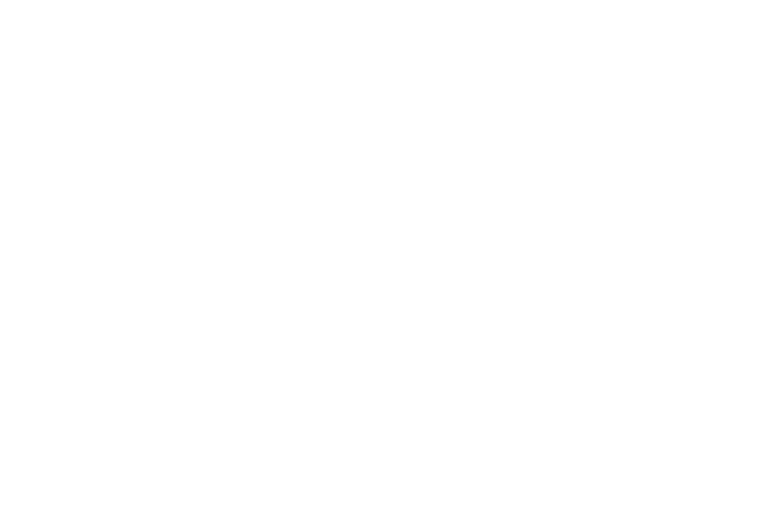
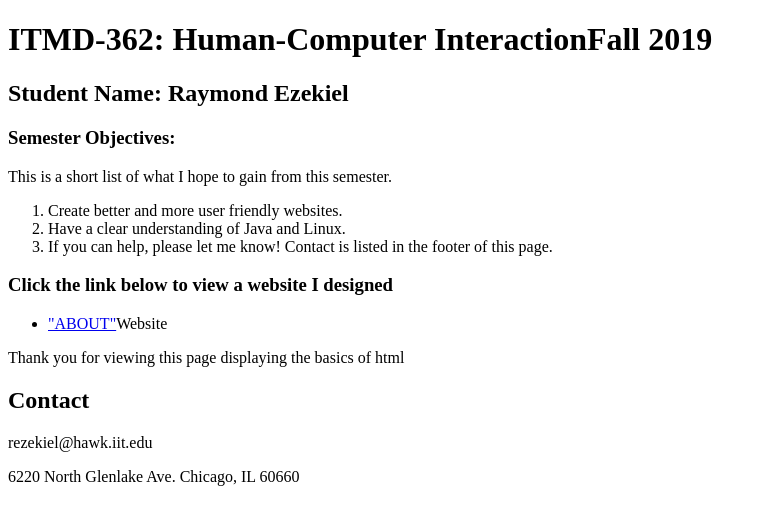
Before and after one commit to REZEKIEL-362/LAB1, a plain HTML site: page index.html in a window 1280 px wide. Shown: the whole page, without its empty margins (0-767 px from the left). Drawn offline with Linux system fonts and the light colour scheme.

Commit message:
create content for html
Include basics of an html:
body, headers, title, paragraphs and lists.

```diff
--- a/index.html
+++ b/index.html
@@ -1,4 +1,28 @@
 <!DOCTYPE html>
-<html lang="en" class="nojs">
-
+<html lang="en">
+<head>
+	<meta charset="utf-8">
+	<title>ITMD-362: Human-Computer Interaction</title>
+</head>
+<body>
+	<h1>ITMD-362: Human-Computer InteractionFall 2019</h1>
+	<h2> Student Name: Raymond Ezekiel</h3>
+	<h3> Semester Objectives: </h3>
+		<p>This is a short list of what I hope to gain from this semester. </p>
+		<ol>
+			<li>Create better and more user friendly websites.</li>
+			<li>Have a clear understanding of Java and Linux.</li>
+			<li>If you can help, please let me know! Contact is listed in the footer of this page.</li>
+		</ol>
+		<h3>Click the link below to view a website I designed</h3>
+			<ul>
+				<li><a href="https://rezekiel.github.io/Project3/index.html">"ABOUT"</a>Website</li>
+			</ul>
+		<p> Thank you for viewing this page displaying the basics of html</p>
+		<footer>
+      <h2>Contact</h2>
+      <p>rezekiel&#64;hawk.iit.edu</p>
+      <p>6220 North Glenlake Ave. Chicago, IL 60660</p>
+    </footer>
+</body>
 </html>
```
